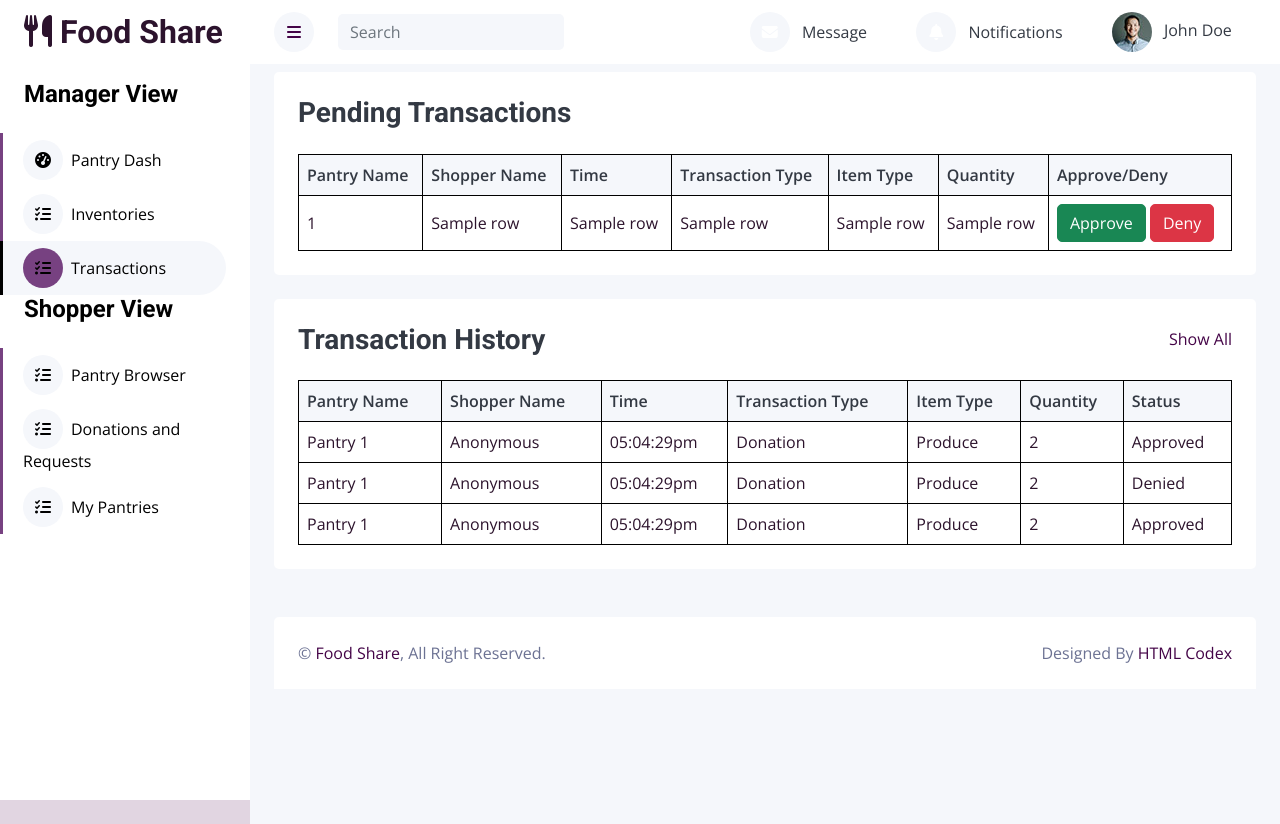
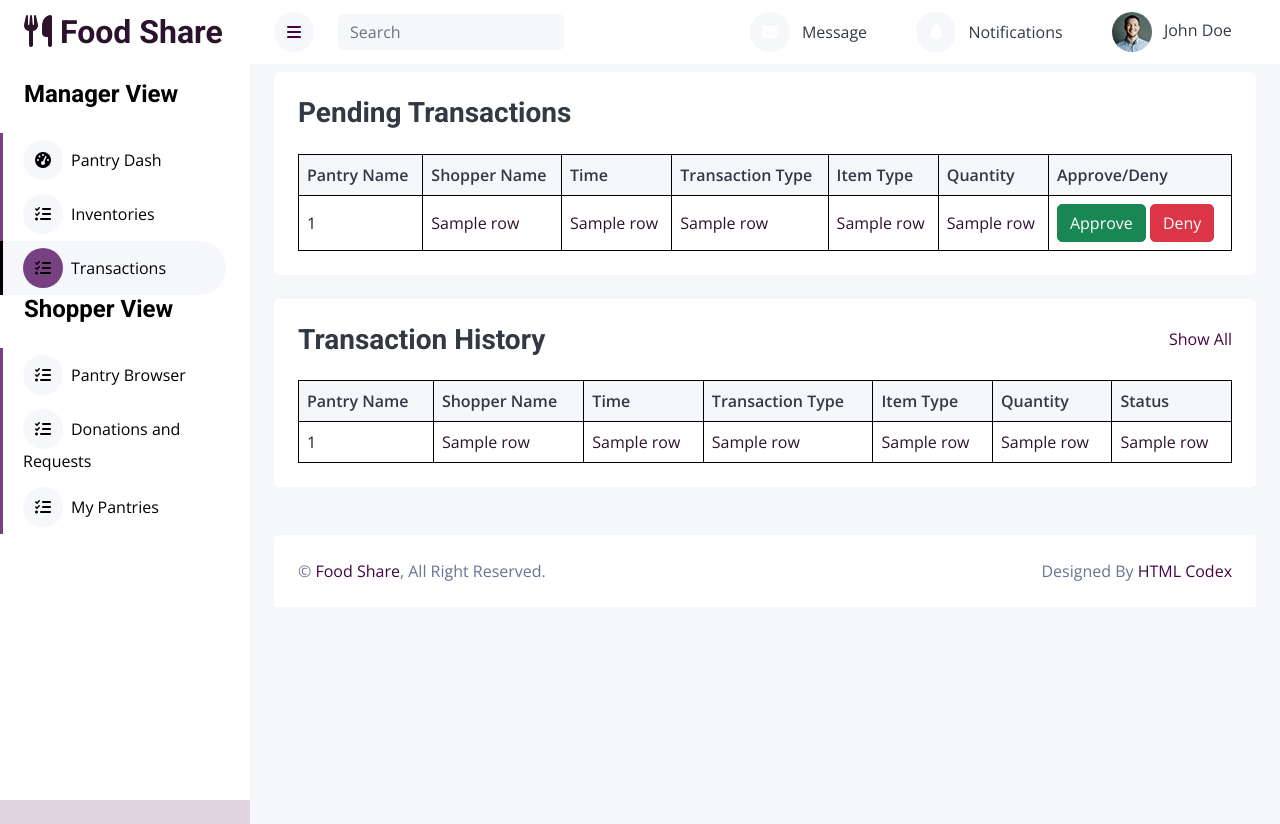
Before and after one commit to pmk349/FoodShare, a FastAPI app: template templates/manager-transactions.html in a window 1280 px wide. Run offline with FastAPI, Linux system fonts and the light colour scheme; the template is opened without the code that fills it: most values are stand-ins (such as "Sample title", 1, 10 or a date in 2020); parts of the project's set-up code (start-up, migrations or seed data) failed here and were passed over; some libraries are stand-ins or nearby versions.

Commit message:
transactions actually completed

```diff
--- a/backend/crud.py
+++ b/backend/crud.py
@@ -181,6 +181,9 @@ def get_transaction_history(db: Session, pantry_id: int):
 def get_pending_transactions(db: Session, pantry_id: int):
     return db.query(models.TransactionRequest).filter(and_(models.TransactionRequest.pantry_id == pantry_id,
                                                     models.TransactionRequest.request_status == 'pending')).all()
+def get_approved_denied_transactions(db: Session, pantry_id: int):
+    return db.query(models.TransactionRequest).filter(and_(models.TransactionRequest.pantry_id == pantry_id,
+                                                    models.TransactionRequest.request_status != 'pending')).all()
 
 
 def update_pending_transaction(db: Session, pantry_id: int, transaction_id: int, status: str):
--- a/templates/manager-transactions.html
+++ b/templates/manager-transactions.html
@@ -227,34 +227,17 @@ s
                                 </tr>
                             </thead>
                             <tbody>
-                                <tr class="text-primary" >
-                                    <td>Pantry 1</td>
-                                    <td>Anonymous</td>
-                                    <td>05:04:29pm</td>
-                                    <td>Donation</td>
-                                    <td>Produce</td>
-                                    <td>2</td>
-                                    <td>Approved</td>
-                                </tr>
-                                <tr class="text-primary" >
-                                    <td>Pantry 1</td>
-                                    <td>Anonymous</td>
-                                    <td>05:04:29pm</td>
-                                    <td>Donation</td>
-                                    <td>Produce</td>
-                                    <td>2</td>
-                                    <td>Denied</td>
-                                </tr>
-                                <tr class="text-primary" >
-                                    <td>Pantry 1</td>
-                                    <td>Anonymous</td>
-                                    <td>05:04:29pm</td>
-                                    <td>Donation</td>
-                                    <td>Produce</td>
-                                    <td>2</td>
-                                    <td>Approved</td>
-                                </tr>
-
+                                {% for row in data2 %}
+                                    <tr class="text-primary" >
+                                        <td>{{row[0]}}</td>
+                                        <td>{{row[1]}}</td>
+                                        <td>{{row[2]}}</td>
+                                        <td>{{row[3]}}</td>
+                                        <td>{{row[4]}}</td>
+                                        <td>{{row[5]}}</td>
+                                        <td>{{row[6]}}</td>
+                                    </tr>
+                                {% endfor %}
                             </tbody>
                         </table>
                     </div>
```
Also changed, not shown: backend/endpoints/transactionRequest.py (+13 -3 lines).
